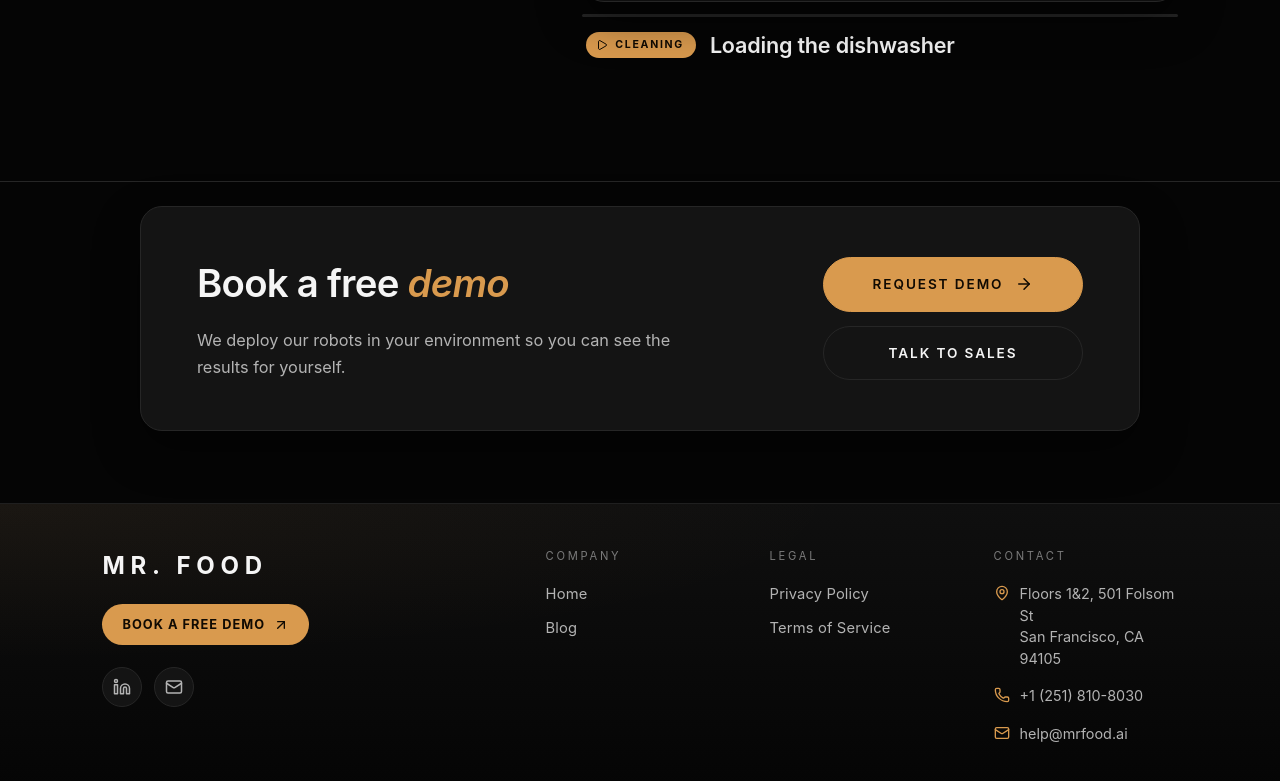
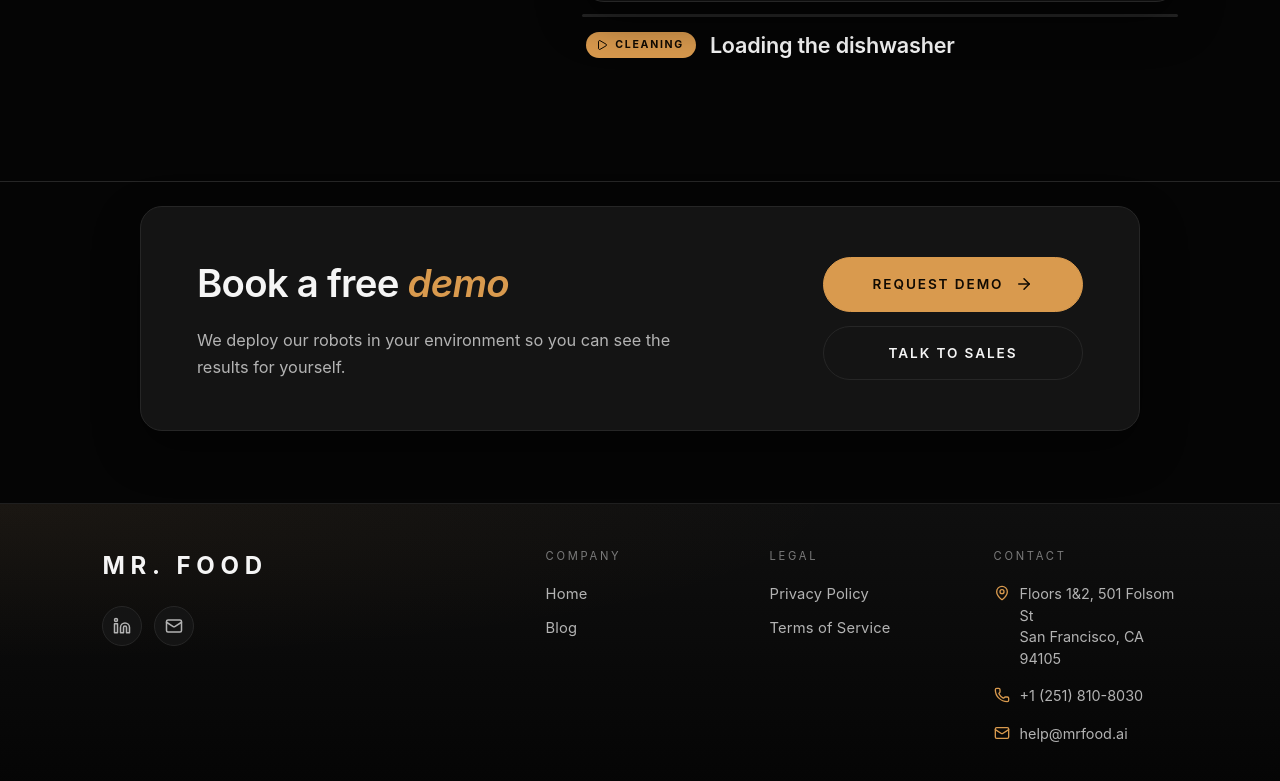
Before and after one commit to viewr-vision/food-app, a React (Vite) app: page / in a window 1280 px wide. Shown: the part 1159-1940 px from the top of the page. Built offline with nearby package versions, Linux system fonts and the light colour scheme; no server answers; grey boxes are pictures that could not be loaded.

Commit message:
revamp-website

```diff
--- a/src/components/Footer.css
+++ b/src/components/Footer.css
@@ -28,39 +28,6 @@
   letter-spacing: 0.24em;
   text-transform: uppercase;
   color: var(--white);
-}
-
-.footer-tagline {
-  margin: 14px 0 0;
-  color: var(--muted);
-  font-size: 0.92rem;
-  line-height: 1.6;
-}
-
-.footer-cta {
-  display: inline-flex;
-  align-items: center;
-  gap: 8px;
-  margin-top: 20px;
-  padding: 11px 20px;
-  border-radius: var(--radius-pill);
-  background: var(--accent);
-  color: var(--accent-contrast);
-  font-size: 0.8rem;
-  font-weight: 700;
-  letter-spacing: 0.08em;
-  text-transform: uppercase;
-  transition: transform var(--ease), box-shadow var(--ease);
-}
-
-.footer-cta:hover {
-  transform: translateY(-2px);
-  background: var(--accent-strong);
-}
-
-.footer-cta-icon {
-  width: 16px;
-  height: 16px;
 }
 
 .footer-socials {
--- a/src/components/Footer.tsx
+++ b/src/components/Footer.tsx
@@ -1,8 +1,6 @@
 import { Link } from 'react-router-dom';
-import { ArrowUpRight, Linkedin, Mail, MapPin, Phone } from 'lucide-react';
+import { Linkedin, Mail, MapPin, Phone } from 'lucide-react';
 import './Footer.css';
-
-const CALENDLY_URL = 'https://calendly.com/deepanshu-mrfood/30min';
 
 export function Footer() {
     return (
@@ -11,15 +9,6 @@ export function Footer() {
                 <div className="footer-top">
                     <div className="footer-brand-col">
                         <div className="footer-brand">Mr. Food</div>
-                        <a
-                            className="footer-cta"
-                            href={CALENDLY_URL}
-                            target="_blank"
-                            rel="noopener noreferrer"
-                        >
-                            Book a free demo
-                            <ArrowUpRight className="footer-cta-icon" aria-hidden="true" />
-                        </a>
                         <div className="footer-socials" aria-label="Social links">
                             <a
                                 href="https://www.linkedin.com/company/mrfood-ai/posts/?feedView=all"
```
